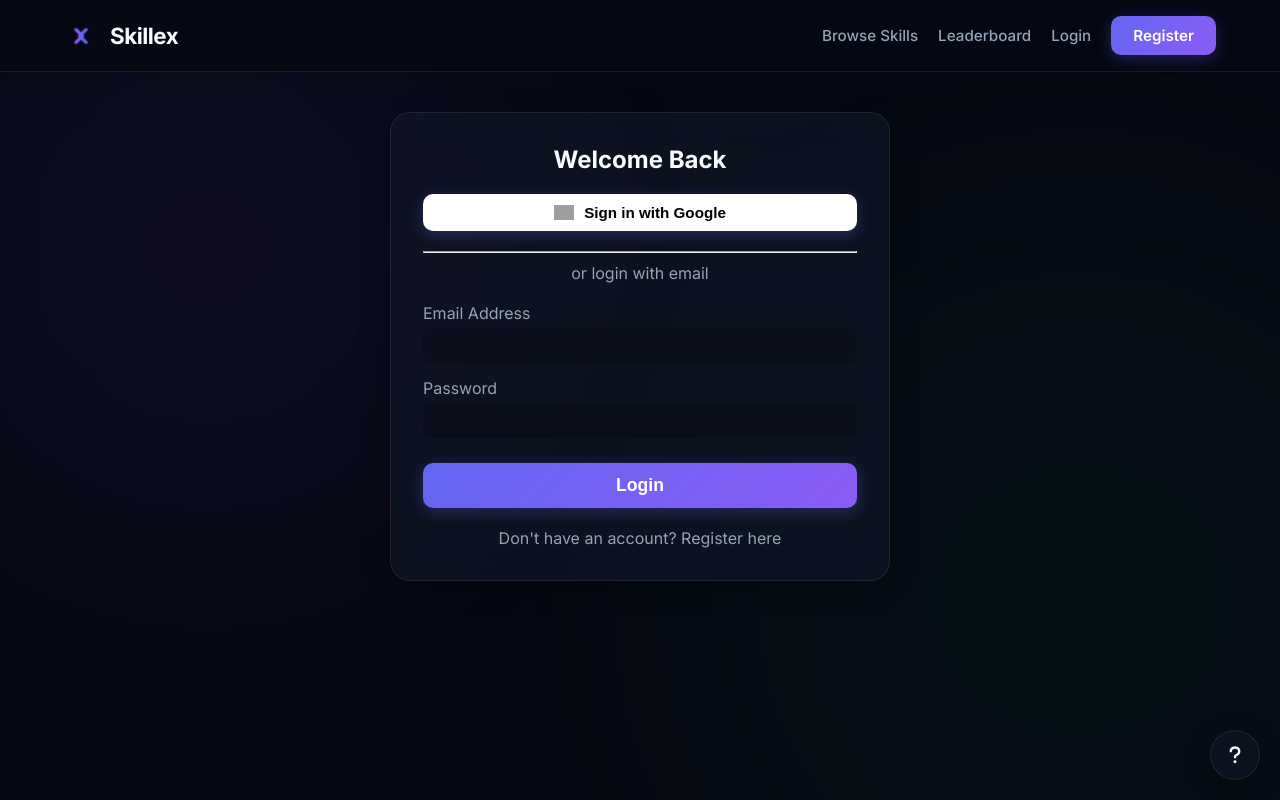
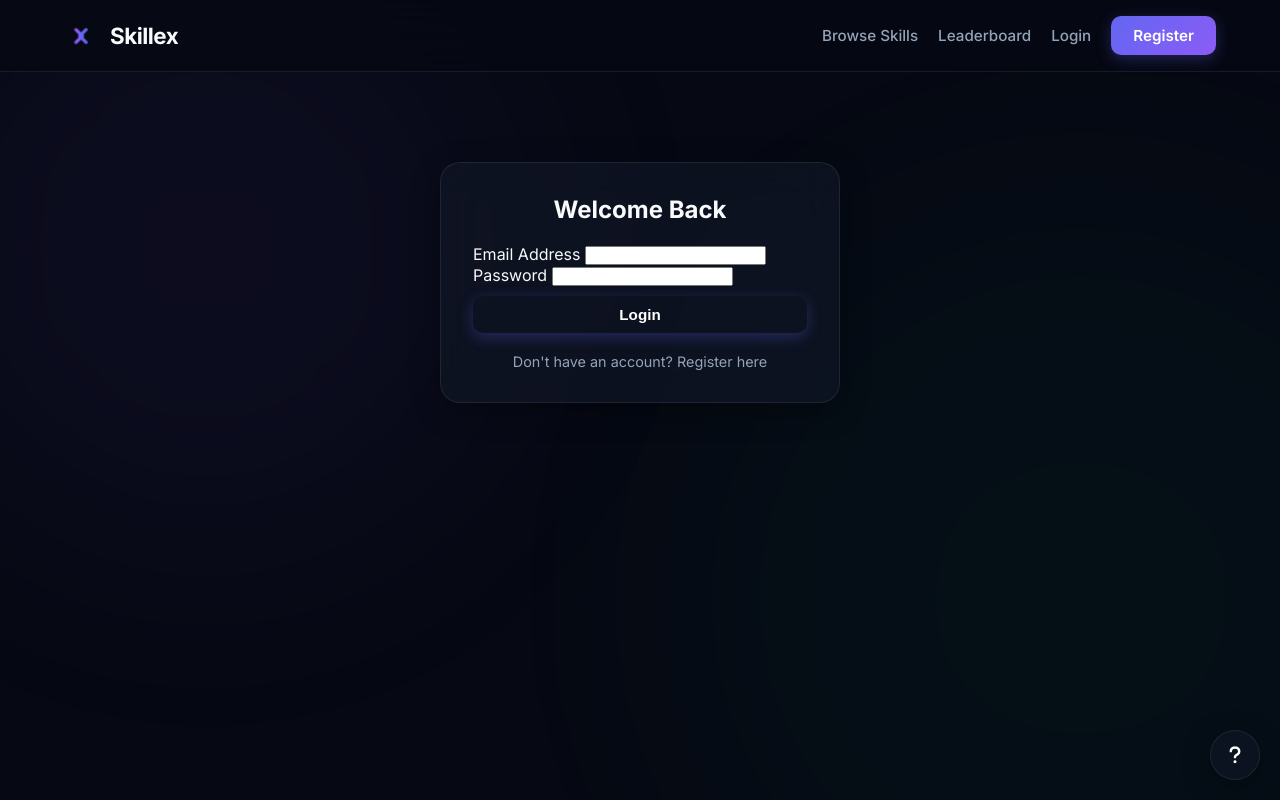
Before and after one commit to pranathi8812-AIML/skillex-live, a Flask app: page /login in a window 1280 px wide. Run offline with Flask 3, Linux system fonts and the light colour scheme; grey boxes are pictures that could not be loaded.

Commit message:
Remove Google login UI and add flash messages to block duplicate emails

```diff
--- a/templates/login.html
+++ b/templates/login.html
@@ -1,38 +1,33 @@
 {% extends 'base.html' %}
+{% block content %}
+<div class="glass-card" style="max-width: 400px; margin: 50px auto; text-align: center;">
+    <h2 style="margin-bottom: 20px;">Welcome Back</h2>
 
-{% block content %}
-<div style="max-width: 500px; margin: 0 auto;">
-    <div class="glass-card">
-        <h2 style="text-align: center; margin-bottom: 20px;">Welcome Back</h2>
+    <!-- This block displays the "Invalid credentials" error -->
+    {% with messages = get_flashed_messages(with_categories=true) %}
+      {% if messages %}
+        {% for category, message in messages %}
+          <div style="padding: 10px; margin-bottom: 15px; border-radius: 5px; background-color: {% if category == 'danger' %}#ef4444{% else %}#3b82f6{% endif %}; color: white; font-size: 0.9rem;">
+            {{ message }}
+          </div>
+        {% endfor %}
+      {% endif %}
+    {% endwith %}
 
-        <!-- Google Sign In (UI Only for now) -->
-        <button class="btn-primary" style="width: 100%; background: white; color: black; display: flex; align-items: center; justify-content: center; gap: 10px; margin-bottom: 20px;">
-            <img src="https://upload.wikimedia.org/wikipedia/commons/5/53/Google_%22G%22_Logo.svg" alt="Google Logo" style="width: 20px;">
-            Sign in with Google
-        </button>
+    <form method="POST" action="{{ url_for('login') }}">
+        <div class="form-group" style="text-align: left;">
+            <label>Email Address</label>
+            <input type="email" name="email" class="form-control" required>
+        </div>
+        <div class="form-group" style="text-align: left;">
+            <label>Password</label>
+            <input type="password" name="password" class="form-control" required>
+        </div>
+        <button type="submit" class="btn-primary" style="width: 100%; margin-top: 10px; background: var(--accent-purple); border: none;">Login</button>
+    </form>
 
-        <div style="text-align: center; color: var(--text-muted); margin-bottom: 20px;">
-            <hr style="border-color: var(--glass-border); margin-bottom: 10px;">
-            or login with email
-        </div>
-
-        <form action="{{ url_for('login') }}" method="POST" style="display: flex; flex-direction: column; gap: 15px;">
-            <div>
-                <label style="display: block; margin-bottom: 5px; color: var(--text-muted);">Email Address</label>
-                <input type="email" name="email" required style="width: 100%; padding: 10px; border-radius: 8px; border: 1px solid var(--glass-border); background: rgba(0,0,0,0.2); color: white;">
-            </div>
-
-            <div>
-                <label style="display: block; margin-bottom: 5px; color: var(--text-muted);">Password</label>
-                <input type="password" name="password" required style="width: 100%; padding: 10px; border-radius: 8px; border: 1px solid var(--glass-border); background: rgba(0,0,0,0.2); color: white;">
-            </div>
-
-            <button type="submit" class="btn-primary" style="margin-top: 10px; font-size: 1.1rem; padding: 12px;">Login</button>
-        </form>
-
-        <p style="text-align: center; margin-top: 20px; color: var(--text-muted);">
-            Don't have an account? <a href="{{ url_for('register') }}" style="color: var(--accent-purple); text-decoration: none;">Register here</a>
-        </p>
-    </div>
+    <p style="margin-top: 20px; color: var(--text-muted); font-size: 0.9rem;">
+        Don't have an account? <a href="{{ url_for('register') }}" style="color: var(--accent-purple); text-decoration: none;">Register here</a>
+    </p>
 </div>
 {% endblock %}
```
Also changed, not shown: templates/register.html (+29 -36 lines).
